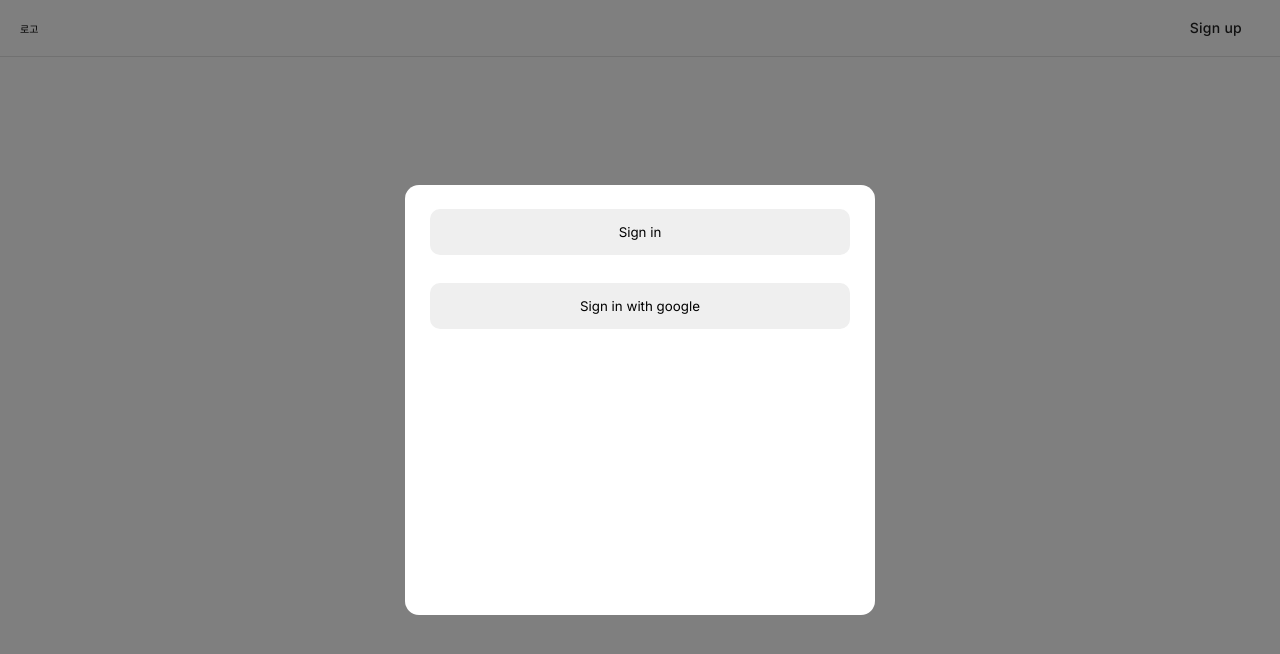
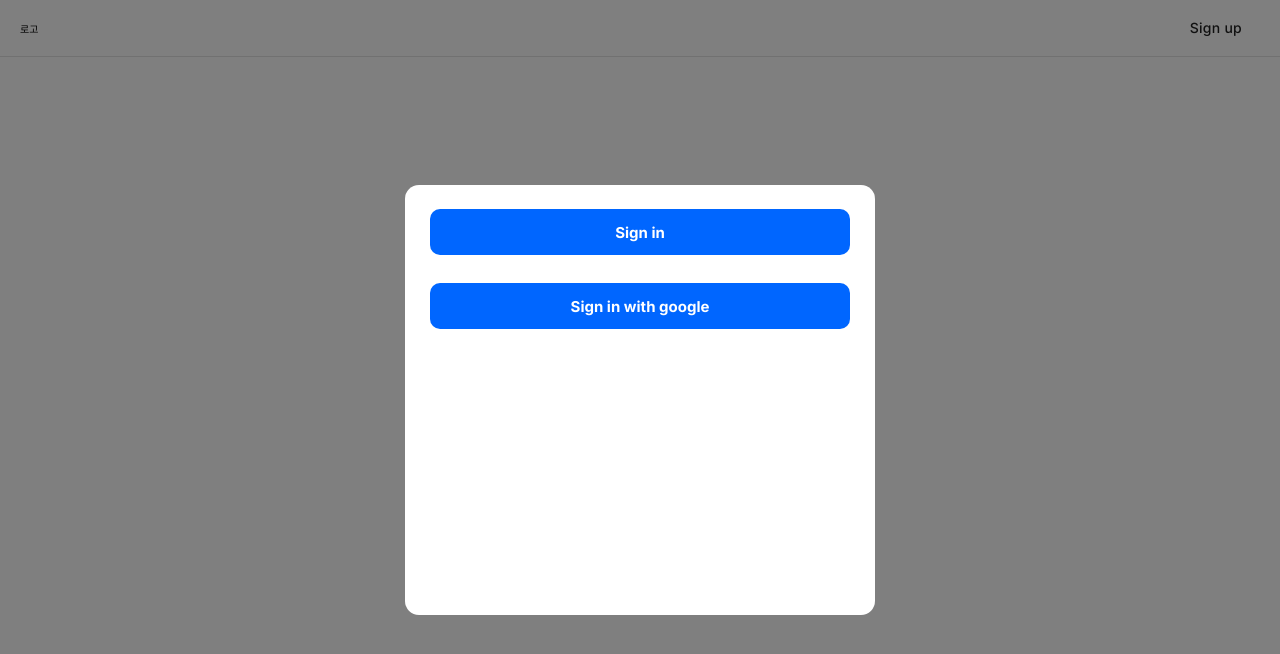
Before and after one commit to coding-in-the-room/when-do-we-meet, a React (Create React App) app in the folder client/: page / in a window 1280 px wide. Both pictures are taken after a click on the button "Sign up". Shown: the top 654 px of the page. Built offline with nearby package versions, Linux system fonts and the light colour scheme.

Commit message:
client | add google oauth path

```diff
--- a/client/src/component/header/index.tsx
+++ b/client/src/component/header/index.tsx
@@ -3,6 +3,7 @@ import React, { useState } from "react";
 import * as S from "./styles";
 import Button from "../button";
 import Modal from "../modal";
+
 interface HeaderProps {}
 
 const Header: React.FC<HeaderProps> = () => {
@@ -29,7 +30,9 @@ const Header: React.FC<HeaderProps> = () => {
           <S.ModalContentContainer>
             <S.SignInButtonContainer>
               <S.SignInButton>Sign in</S.SignInButton>
-              <S.SignInWithGoogleButton>
+              <S.SignInWithGoogleButton
+                href={process.env.REACT_APP_GOOGLE_OAUTH_PATH}
+              >
                 Sign in with google
               </S.SignInWithGoogleButton>
             </S.SignInButtonContainer>
--- a/client/src/component/header/styles.tsx
+++ b/client/src/component/header/styles.tsx
@@ -102,16 +102,31 @@ export const SignInButton = styled.button`
   width: 42rem;
   height: 4.6rem;
   border-radius: 1rem;
+  font-size: 1.5rem;
+  font-weight: bold;
 
   border: none;
   outline: none;
+
+  background-color: ${THEME.PRIMARY};
+  color: white;
 `;
 
-export const SignInWithGoogleButton = styled.button`
+export const SignInWithGoogleButton = styled.a`
   width: 42rem;
   height: 4.6rem;
   border-radius: 1rem;
+  font-size: 1.5rem;
+  font-weight: bold;
 
   border: none;
   outline: none;
+
+  display: flex;
+  justify-content: center;
+  align-items: center;
+
+  background-color: ${THEME.PRIMARY};
+  color: white;
+  cursor: pointer;
 `;
--- a/client/src/constant.ts
+++ b/client/src/constant.ts
@@ -2,4 +2,5 @@ export const BREAKPOINT = 768;
 
 export const THEME = {
   GRAY: "#E3E3E3",
+  PRIMARY: "#0066FF",
 };
```
